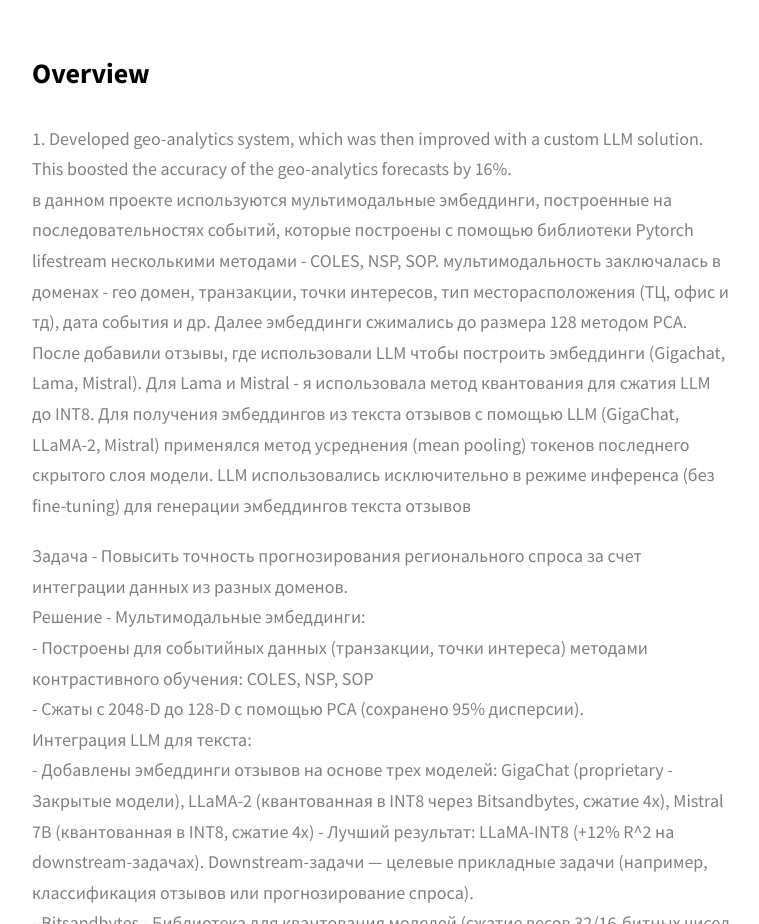
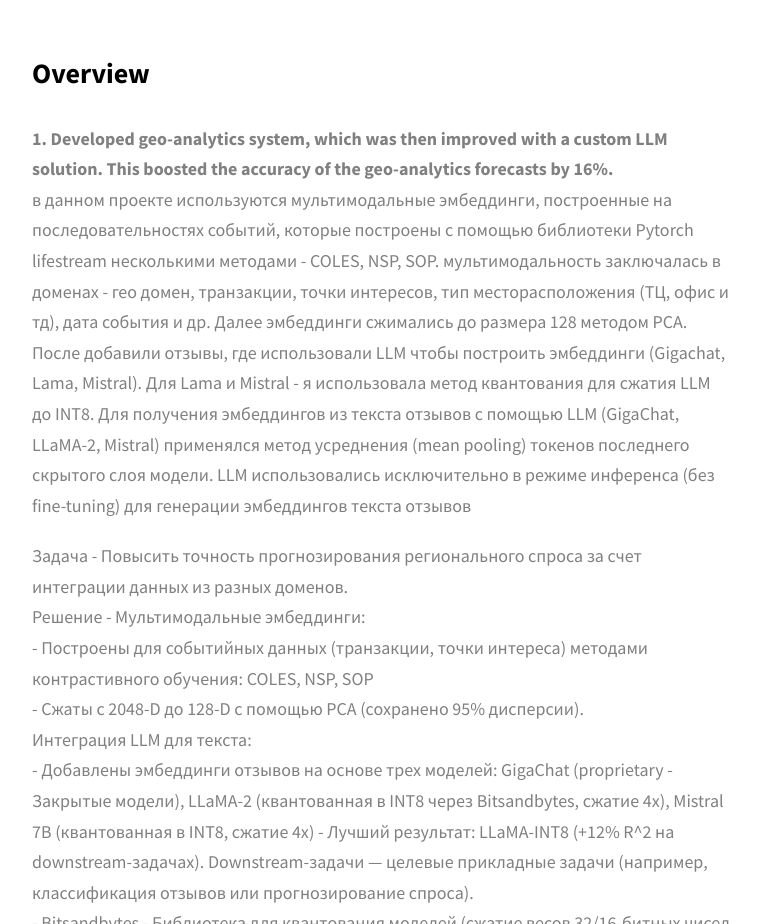
Before and after one commit to TanasevichPS/tapelich, a website: page job_sber.html in a window 1280 px wide. Shown: the part 860-1784 px from the top of the page, without its empty margins (258-1017 px from the left). Drawn offline with Linux system fonts and the light colour scheme.

Commit message:
Update job_sber.html

```diff
--- a/job_sber.html
+++ b/job_sber.html
@@ -110,7 +110,7 @@
             <div class="project-details__desc">
               <h3 class="project-details__content-title">Overview</h3>
               <p class="project-details__desc-para">
-                </strong> 1.	Developed geo-analytics system, which was then improved with a custom LLM solution.
+                <strong> 1.	Developed geo-analytics system, which was then improved with a custom LLM solution.
                 This boosted the accuracy of the geo-analytics forecasts by 16%. </strong> <br/>
                 в данном проекте используются мультимодальные эмбеддинги, построенные на последовательностях событий,
                 которые построены с помощью библиотеки Pytorch lifestream несколькими методами - COLES, NSP, SOP.
```
